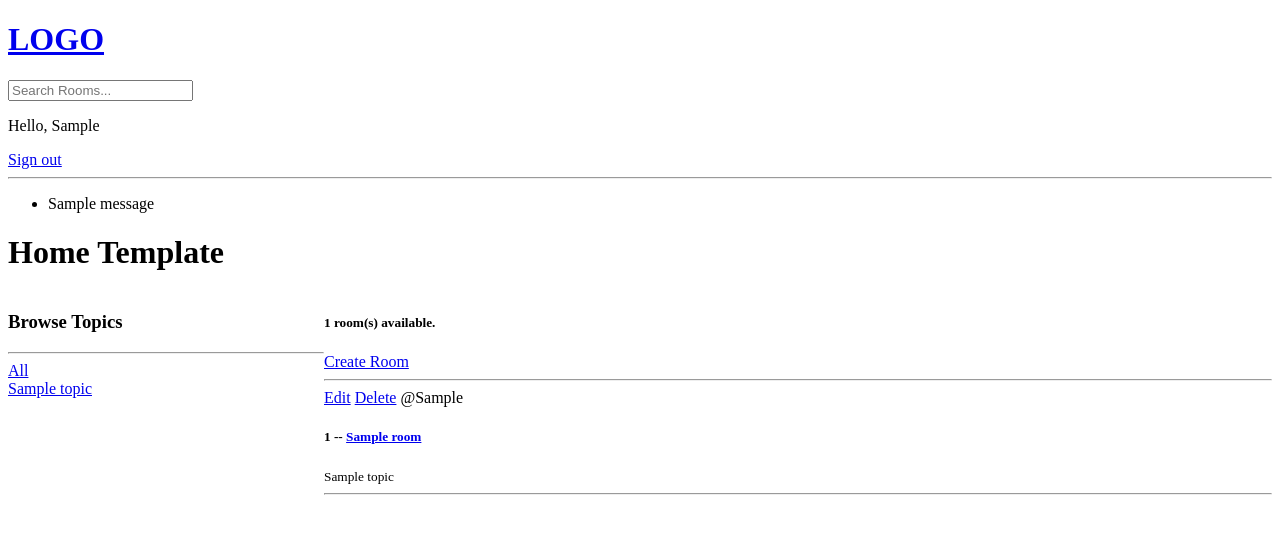
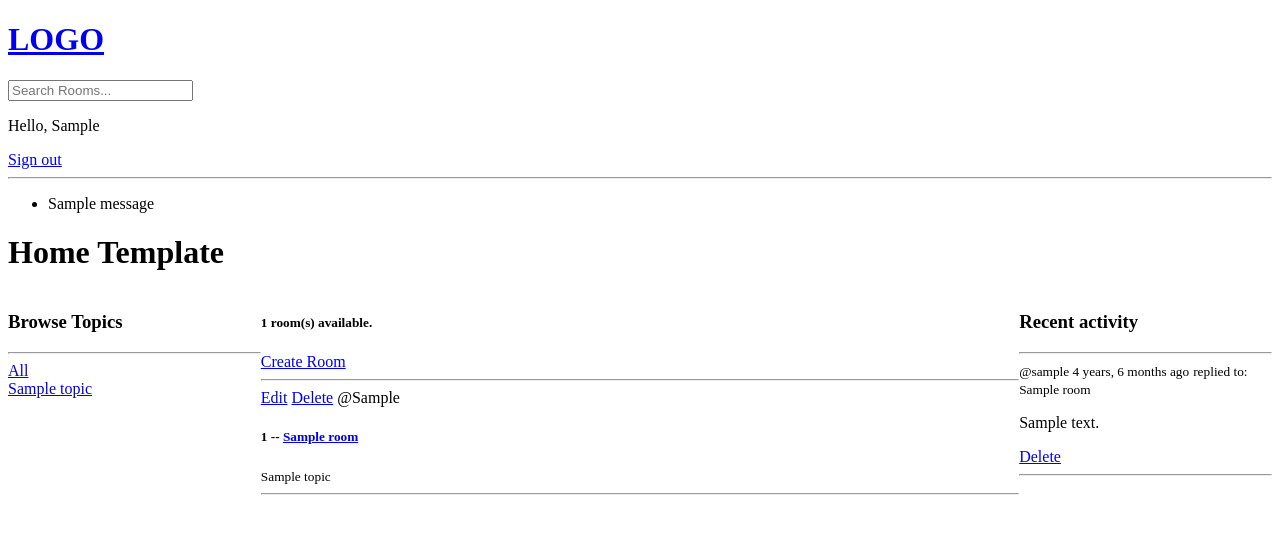
Before and after one commit to philipsteingruber/studybud, a Django app: page / in a window 1280 px wide. Shown: the top 534 px of the page. Run offline with Django 5.2, Linux system fonts and the light colour scheme; a user stored in the database is signed in; tables that the repository leaves empty hold one stand-in row (values such as "Sample post"); one stand-in notice (Sample message) is shown.

Commit message:
Created activity feed and refactored some templates

```diff
--- /dev/null
+++ b/requirements.txt
@@ -0,0 +1 @@
+Django==5.0.7
--- /dev/null
+++ b/studybud/base/templates/base/activity_feed_component.html
@@ -0,0 +1,13 @@
+<h3>Recent activity</h3>
+<hr>
+{% for message in activity_messages %}
+    <div class="activity-message">
+        <small>@{{ message.user }} {{ message.created|timesince }} ago</small>
+        <small>replied to: {{ message.room }}</small>
+        <p>{{ message }}</p>
+        {% if request.user.is_authenticated and request.user == message.user %}
+            <a href="{% url 'delete_message' message.id %}">Delete</a>
+        {% endif %}
+        <hr>
+    </div>
+{% endfor %}
--- a/studybud/base/templates/base/home.html
+++ b/studybud/base/templates/base/home.html
@@ -4,7 +4,7 @@
     <style>
         .home-container {
             display: grid;
-            grid-template-columns: 1fr 3fr;
+            grid-template-columns: 1fr 3fr 1fr;
         }
     </style>
 
@@ -12,36 +12,18 @@
 
     <div class="home-container">
         <div class="sidebar">
-            <h3>Browse Topics</h3>
-            <hr>
-            <div>
-                <a href="{% url 'home' %}">All</a>
-            </div>
-            {% for topic in topics %}
-                <div>
-                    <a href="{% url 'home' %}?q={{ topic.name }}">{{ topic.name }}</a>
-                </div>
-            {% endfor %}
-
+            {% include 'base/topics_component.html' %}
         </div>
         <div class="main-content">
             <h5>{{ room_count }} room(s) available.</h5>
             <a href="{% url 'create_room' %}">Create Room</a>
             <hr>
             <div>
-                {% for room in rooms %}
-                    <div>
-                        {% if request.user.is_authenticated and request.user == room.host %}
-                            <a href="{% url 'update_room' room.id %}">Edit</a>
-                            <a href="{% url 'delete_room' room.id %}">Delete</a>
-                        {% endif %}
-                        <span>@{{ room.host.username.capitalize }}</span>
-                        <h5>{{ room.id }} -- <a href="{% url 'room' room.id %}">{{ room.name }}</a></h5>
-                        <small>{{ room.topic.name }}</small>
-                        <hr>
-                    </div>
-                {% endfor %}
+                {% include 'base/room_list_component.html' %}
             </div>
+        </div>
+        <div>
+            {% include 'base/activity_feed_component.html' %}
         </div>
     </div>
 {% endblock %}
--- /dev/null
+++ b/studybud/base/templates/base/room_list_component.html
@@ -0,0 +1,12 @@
+{% for room in rooms %}
+    <div>
+        {% if request.user.is_authenticated and request.user == room.host %}
+            <a href="{% url 'update_room' room.id %}">Edit</a>
+            <a href="{% url 'delete_room' room.id %}">Delete</a>
+        {% endif %}
+        <span>@{{ room.host.username.capitalize }}</span>
+        <h5>{{ room.id }} -- <a href="{% url 'room' room.id %}">{{ room.name }}</a></h5>
+        <small>{{ room.topic.name }}</small>
+        <hr>
+    </div>
+{% endfor %}
--- /dev/null
+++ b/studybud/base/templates/base/topics_component.html
@@ -0,0 +1,10 @@
+<h3>Browse Topics</h3>
+<hr>
+<div>
+    <a href="{% url 'home' %}">All</a>
+</div>
+{% for topic in topics %}
+    <div>
+        <a href="{% url 'home' %}?q={{ topic.name }}">{{ topic.name }}</a>
+    </div>
+{% endfor %}
--- a/studybud/base/views.py
+++ b/studybud/base/views.py
@@ -72,8 +72,9 @@ def home(request: HttpRequest) -> HttpResponse:
     )
     topics = Topic.objects.all()
     room_count = rooms.count()
+    activity_messages = Message.objects.filter(Q(room__topic__name__icontains=q)).order_by('-updated')
 
-    context = {'rooms': rooms, 'topics': topics, 'room_count': room_count}
+    context = {'rooms': rooms, 'topics': topics, 'room_count': room_count, 'activity_messages': activity_messages}
     return render(request, 'base/home.html', context)
 
 
```
